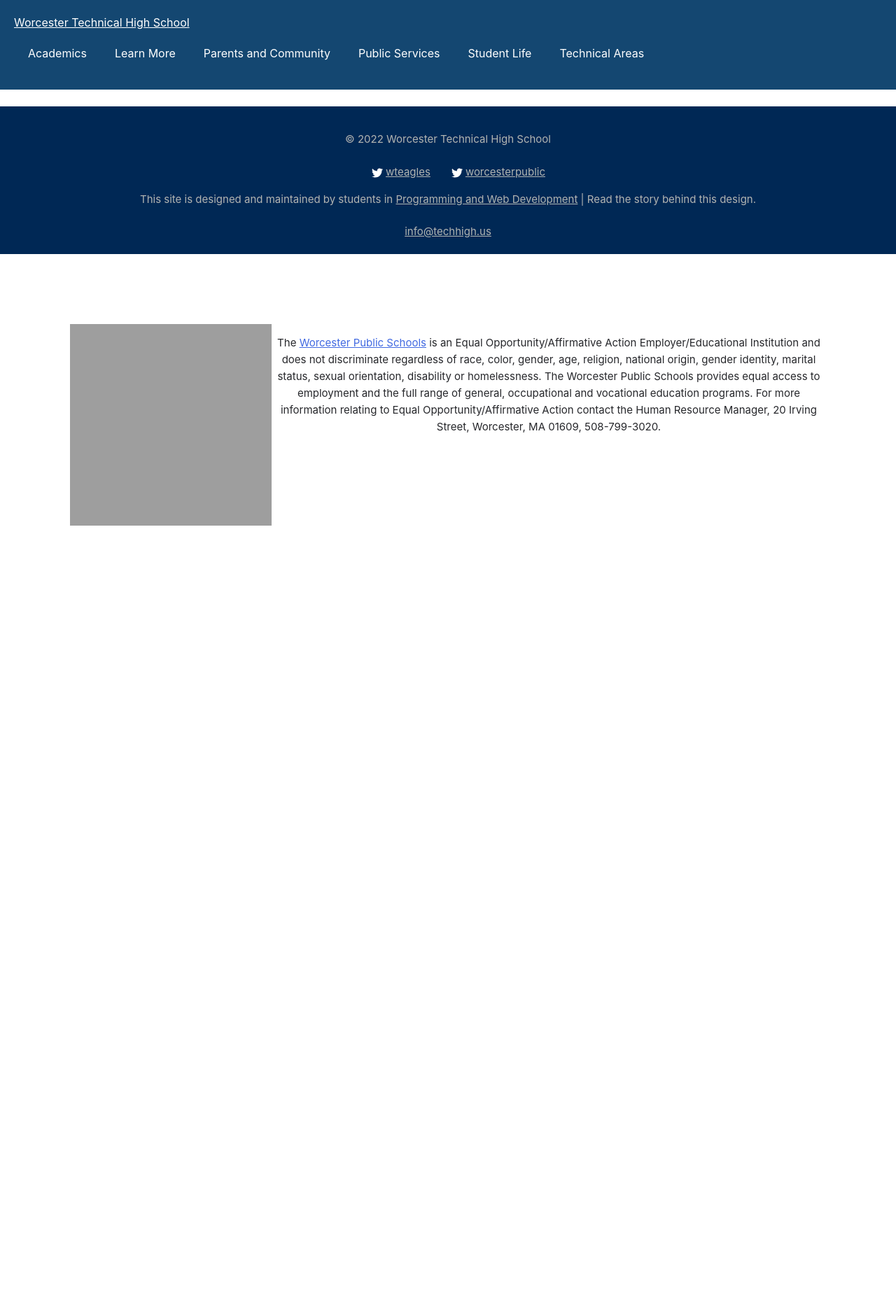
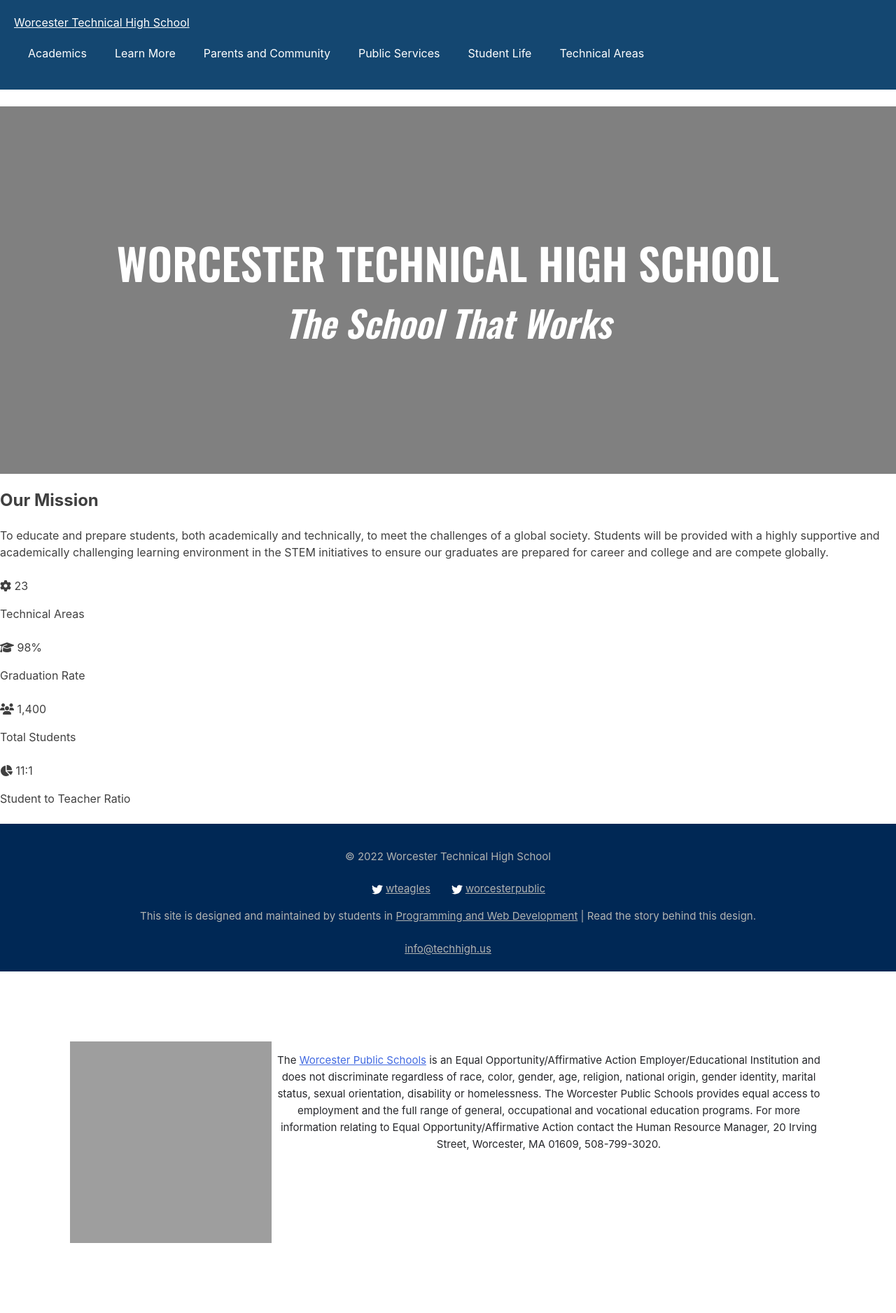
Before and after one commit to worcestertechnicalhighschool/techhigh.us, a Jekyll site: the page built from index.md, in a window 1280 px wide. Shown: the whole page at 70% size. Built offline with Jekyll 4.4.1, drawn with Linux system fonts in a browser that asks for light colours; nearby versions of some CDN libraries; before the commit the page ends 900 px from its top, so only the background shows below that; grey boxes are pictures that could not be loaded.

Commit message:
Scss vars

```diff
--- a/_includes/head.html
+++ b/_includes/head.html
@@ -13,4 +13,12 @@
   {%- if jekyll.environment == 'production' and site.google_analytics -%}
     {%- include google-analytics.html -%}
   {%- endif -%}
+
+  <!-- Google Fonts -->
+  <link rel="preconnect" href="https://fonts.googleapis.com">
+  <link rel="preconnect" href="https://fonts.gstatic.com" crossorigin>
+  <link href="https://fonts.googleapis.com/css2?family=Open+Sans:ital,wght@0,400;0,700;1,400;1,700&family=Oswald:wght@300;600&display=swap" rel="stylesheet">
+
+  <!-- Font Awesome -->
+  <script src="https://kit.fontawesome.com/8b30f78889.js" crossorigin="anonymous"></script>
 </head>
--- /dev/null
+++ b/_layouts/landing.html
@@ -0,0 +1,40 @@
+---
+layout: default
+---
+<div class="landing">
+
+  <section class="hero">
+    <h1>Worcester Technical High&nbsp;School</h1>
+    <p><em>The School That Works</em></p>
+  </section>
+
+  <section class="mission">
+    <h2>Our Mission</h2>
+    <p>To educate and prepare students, both academically and technically, to meet the challenges of a global society. Students will be provided with a highly supportive and academically challenging learning environment in the STEM initiatives to ensure our graduates are prepared for career and college and are compete globally.</p>
+
+    <aside class="stats">
+      <div class="stat">
+        <i aria-hidden="true" class="fas fa-cog"></i>
+        <span>23</span>
+        <p>Technical Areas</p>
+      </div>
+      <div class="stat">
+        <i aria-hidden="true" class="fas fa-graduation-cap"></i>
+        <span>98%</span>
+        <p>Graduation Rate</p>
+      </div>
+      <div class="stat">
+        <i aria-hidden="true" class="fas fa-users"></i>
+        <span>1,400</span>
+        <p>Total Students</p>
+      </div>
+      <div class="stat">
+        <i aria-hidden="true" class="fas fa-chart-pie"></i>
+        <span>11:1</span>
+        <p>Student to Teacher Ratio</p>
+      </div>
+    </aside>
+
+  </section>
+
+  </div>
--- a/_sass/techhigh.scss
+++ b/_sass/techhigh.scss
@@ -1,12 +1,20 @@
 /* Mixins
 --------------------------------------------- */
 @import "techhigh/mixins";
-/* Header
---------------------------------------------- */
-@import "techhigh/header";
-/* Footer
---------------------------------------------- */
-@import "techhigh/footer";
+
 /* Variables
 --------------------------------------------- */
 @import "techhigh/variables";
+
+/* Site Header
+--------------------------------------------- */
+@import "techhigh/header";
+
+/* Site Footer
+--------------------------------------------- */
+@import "techhigh/footer";
+
+/* Landing Components
+--------------------------------------------- */
+@import "techhigh/landing/hero";
+@import "techhigh/landing/mission";
--- /dev/null
+++ b/_sass/techhigh/landing/hero.scss
@@ -0,0 +1,23 @@
+.landing {
+    .hero {
+        height: 525px;
+        display: flex;
+        justify-content: center;
+        align-items: center;
+        flex-direction: column;
+        color: #FFFFFF;
+        font-family: $header_font;
+        font-weight: 600;
+        background-color: grey;
+        text-align: center;
+        h1 {
+            font-size: 62px;
+            text-transform: uppercase;
+            margin: 0;
+        }
+        p {
+            font-size: 52px;
+            margin: 0;
+        }
+    }
+}
--- /dev/null
+++ b/_sass/techhigh/landing/mission.scss
@@ -0,0 +1,5 @@
+.landing {
+    .mission {
+
+    }
+}
--- a/_sass/techhigh/variables.scss
+++ b/_sass/techhigh/variables.scss
@@ -1,3 +1,6 @@
+$header_font: "Oswald", Sans-serif;
+$body_font: "Open Sans", Sans-serif;
+
 $gl-primary: #002855;
 $gl-secondary: #004B87;
 $gl-dark-grey:  #333D47;
```
Also changed, not shown: index.md (renamed from index.markdown, +1 -1 lines).
